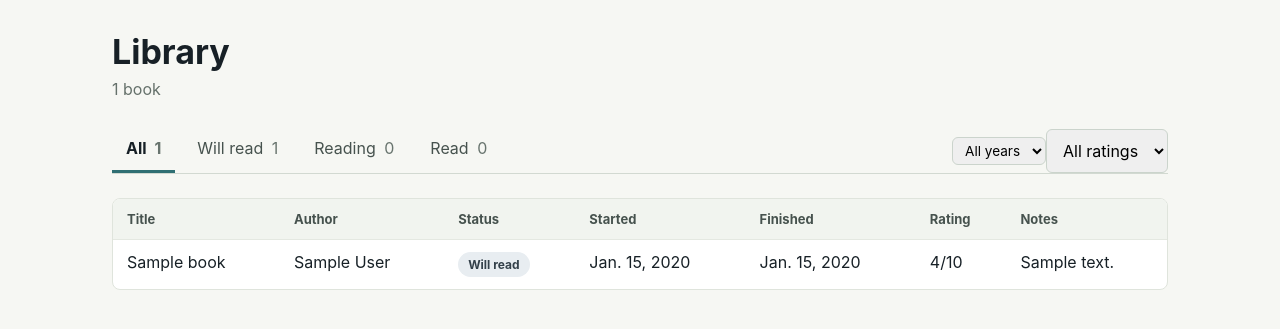
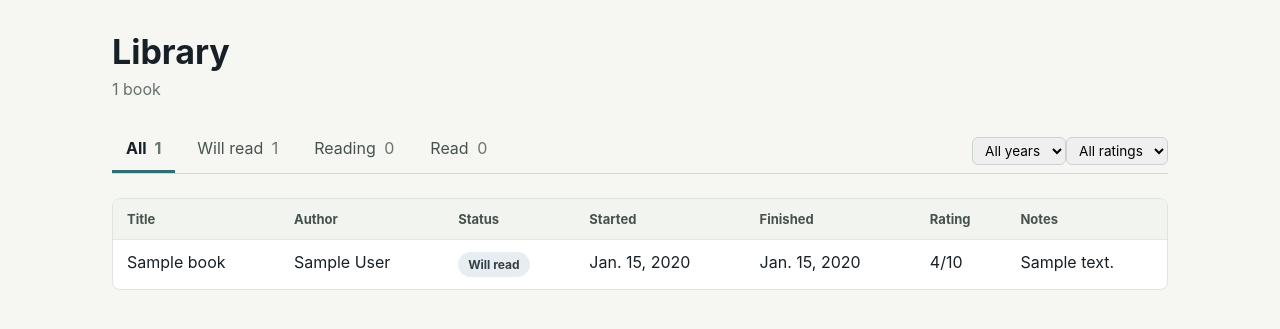
Before and after one commit to nikpopesku/reading, a Django app: page / in a window 1280 px wide. Shown: the part 64-393 px from the top of the page. Run offline with Django 5.2, Linux system fonts and the light colour scheme; tables that the repository leaves empty hold one stand-in row (values such as "Sample post"); parts of the project's set-up code (start-up, migrations or seed data) failed here and were passed over.

Commit message:
fix: apply same styles to rating filter form as year filter form

```diff
--- a/static/css/app.css
+++ b/static/css/app.css
@@ -60,8 +60,8 @@ p { line-height: 1.55; }
 .muted, .library-header p { color: #65716b; margin: 0; }
 .filters-bar { align-items: flex-end; border-bottom: 1px solid #d2d9d1; display: flex; justify-content: space-between; margin-bottom: 24px; }
 .filters-bar .tabs { border-bottom: none; flex: 1; margin-bottom: 0; }
-.year-filter-form { padding-bottom: 8px; }
-.year-filter-form select { font-size: 0.85rem; padding: 4px 8px; }
+.year-filter-form, .rating-filter-form { padding-bottom: 8px; }
+.year-filter-form select, .rating-filter-form select { font-size: 0.85rem; padding: 4px 8px; }
 .tabs { border-bottom: 1px solid #d2d9d1; display: flex; gap: 8px; margin-bottom: 24px; overflow-x: auto; }
 .tab { border-bottom: 3px solid transparent; color: #46524e; padding: 12px 14px; white-space: nowrap; }
 .tab span { color: #68746e; margin-left: 4px; }
```
